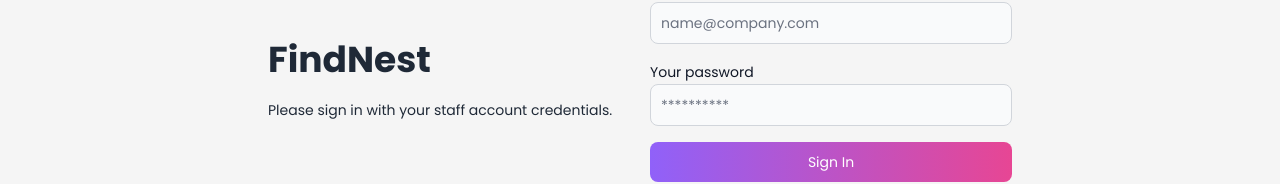
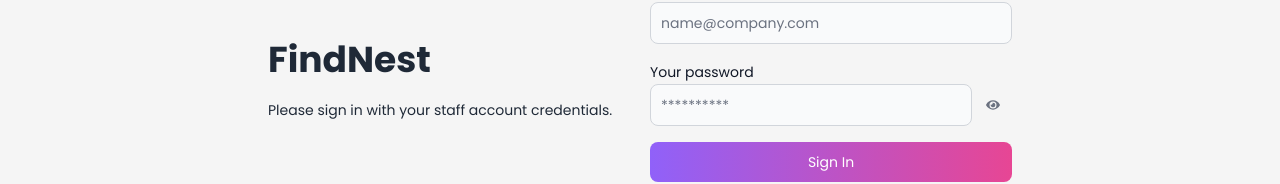
Before and after one commit to hanako0311/FindNest, a React (Vite) app in the folder client/: page /sign-in in a window 1280 px wide. Shown: the part 178-362 px from the top of the page. Built offline with nearby package versions, Linux system fonts and the light colour scheme; no server answers.

Commit message:
fix layout

```diff
--- a/client/src/components/DashAnalytics.jsx
+++ b/client/src/components/DashAnalytics.jsx
@@ -271,7 +271,7 @@
         </div>
       </div>
       <div className="flex flex-wrap gap-4 py-3 mx-auto justify-center">
-        <div className="flex flex-col w-full md:w-auto shadow-md p-2 rounded-md dark:bg-gray-800">
+        <div className="flex flex-col w-full md:w-auto shadow-md p-2 rounded-md dark:bg-gray-800 overflow-x-auto">
           <div className="flex justify-between p-3 text-sm font-semibold">
             <h1 className="text-center p-2">Recent Found Items</h1>
             <Button outline gradientDuoTone="purpleToPink">
@@ -310,7 +310,7 @@
             </Table.Body>
           </Table>
         </div>
-        <div className="flex flex-col w-full md:w-auto shadow-md p-2 rounded-md dark:bg-gray-800">
+        <div className="flex flex-col w-full md:w-auto shadow-md p-2 rounded-md dark:bg-gray-800 overflow-x-auto">
           <div className="flex justify-between p-3 text-sm font-semibold">
             <h1 className="text-center p-2">Recent Claimed Items</h1>
             <Button outline gradientDuoTone="purpleToPink">
--- a/client/src/pages/SignIn.jsx
+++ b/client/src/pages/SignIn.jsx
@@ -2,6 +2,7 @@
 import { useState } from "react";
 import { Link, useNavigate } from "react-router-dom";
 import { useDispatch, useSelector } from "react-redux";
+import { FaEye, FaEyeSlash } from "react-icons/fa";
 import {
   signInStart,
   signInSuccess,
@@ -10,6 +11,7 @@
 
 export default function SignIn() {
   const [formData, setFormData] = useState({});
+  const [showPassword, setShowPassword] = useState(false);
   const { loading, error: errorMessage } = useSelector((state) => state.user);
   const dispatch = useDispatch();
   const navigate = useNavigate();
@@ -44,6 +46,10 @@
     }
   };
 
+  const togglePasswordVisibility = () => {
+    setShowPassword(!showPassword);
+  };
+
   return (
     <div className="min-h-screen mt-20">
       <div className="flex p-3 max-w-3xl mx-auto flex-col md:flex-row md:items-center gap-5">
@@ -70,12 +76,24 @@
             </div>
             <div>
               <Label htmlFor="password" value="Your password" />
-              <TextInput
-                type="password"
-                placeholder="**********"
-                id="password"
-                onChange={handleChange}
-              />
+              <div className="relative">
+                <TextInput
+                  id="password"
+                  type={showPassword ? "text" : "password"}
+                  placeholder="**********"
+                  onChange={handleChange}
+                  className="pr-10"
+                />
+                <div className="absolute inset-y-0 right-3 flex items-center text-sm leading-5">
+                  <button
+                    type="button"
+                    onClick={togglePasswordVisibility}
+                    className="text-gray-500"
+                  >
+                    {showPassword ? <FaEyeSlash /> : <FaEye />}
+                  </button>
+                </div>
+              </div>
             </div>
             <Button
               gradientDuoTone="purpleToPink"
```
